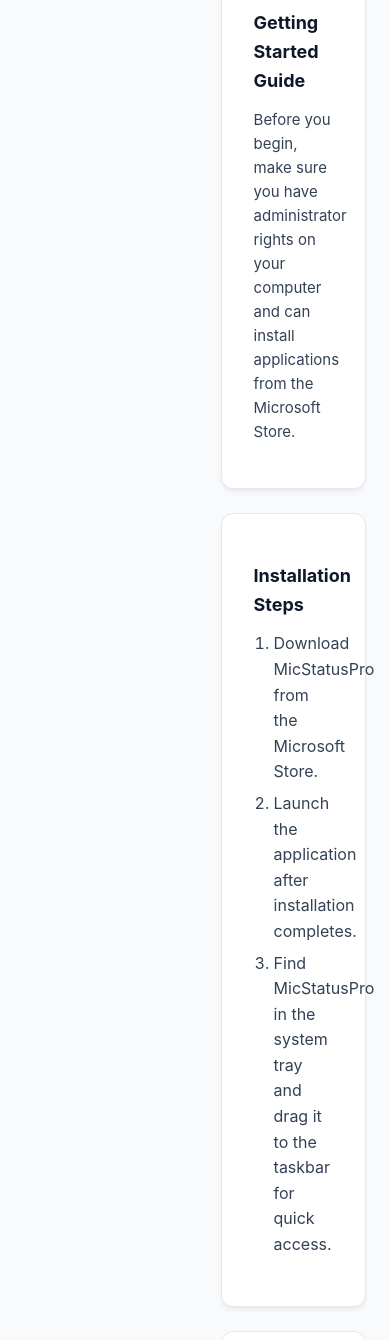
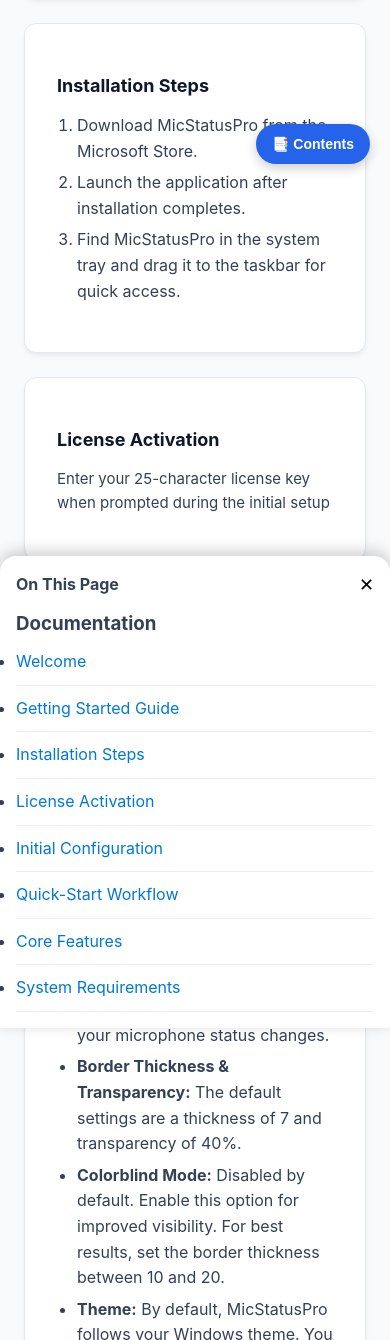
Before and after one commit to KnewKnowWare/MicStatusPro-Website, a plain HTML site: page public/docs/getting-started.html in a window 390 px wide. Shown: the part 660-2000 px from the top of the page. Drawn offline with Linux system fonts and the light colour scheme.

Commit message:
Refactor HTML structure and styles in getting-started.html

```diff
--- a/public/docs/getting-started.html
+++ b/public/docs/getting-started.html
@@ -5,7 +5,7 @@
 			<meta name="viewport" content="width=device-width, initial-scale=1.0">
 				<title>Troubleshooting Guide - MicStatusPro</title>
 				<link rel="preconnect" href="https://fonts.googleapis.com">
-    <link rel="preconnect" href="https://fonts.gstatic.com" crossorigin>
+					<link rel="preconnect" href="https://fonts.gstatic.com" crossorigin="">
 						<link href="https://fonts.googleapis.com/css2?family=Inter:wght@400;500;600;700&display=swap" rel="stylesheet">
 							<style>
 								/* ==========================================
@@ -133,6 +133,90 @@
 								.content-card li {
 								margin-bottom: 6px;
 								}
+								/* Hide mobile TOC on desktop */
+								.toc-fab,
+								.toc-panel {
+								display: none;
+								}
+
+								@media (max-width: 768px) {
+
+								/* Hide desktop sidebar */
+								.sidebar {
+								display: none;
+								}
+
+								/* Floating button */
+								.toc-fab {
+								display: block;
+								position: fixed;
+								bottom: 20px;
+								right: 20px;
+								z-index: 1000;
+
+								padding: 12px 16px;
+								border: none;
+								border-radius: 999px;
+
+								background: #2563eb;
+								color: white;
+
+								font-size: 14px;
+								font-weight: 600;
+
+								box-shadow: 0 4px 12px rgba(0,0,0,.2);
+								}
+
+								/* Slide-up panel */
+								.toc-panel {
+								display: block;
+
+								position: fixed;
+								left: 0;
+								right: 0;
+								bottom: -100%;
+
+								background: white;
+								border-top-left-radius: 16px;
+								border-top-right-radius: 16px;
+
+								box-shadow: 0 -4px 16px rgba(0,0,0,.2);
+
+								padding: 16px;
+
+								z-index: 1001;
+
+								transition: bottom .3s ease;
+
+								max-height: 70vh;
+								overflow-y: auto;
+								}
+
+								.toc-panel.open {
+								bottom: 0;
+								}
+
+								.toc-header {
+								display: flex;
+								justify-content: space-between;
+								align-items: center;
+								margin-bottom: 12px;
+								}
+
+								.toc-header button {
+								border: none;
+								background: none;
+								font-size: 18px;
+								cursor: pointer;
+								}
+
+								.toc-panel nav a {
+								display: block;
+								padding: 10px 0;
+								text-decoration: none;
+								border-bottom: 1px solid #eee;
+								}
+								}
 
 								/* ==========================================
 								5. IMAGES
@@ -199,14 +283,30 @@
 				<nav class="sidebar-nav">
 					<h3>Documentation</h3>
 					<ul>
-                    <li><a href="#welcome">Welcome</a></li>
-                    <li><a href="#getting-started">Getting Started Guide</a></li>
-                    <li><a href="#installation">Installation Steps</a></li>
-                    <li><a href="#license">License Activation</a></li>
-                    <li><a href="#configuration">Initial Configuration</a></li>
-                    <li><a href="#workflow">Quick-Start Workflow</a></li>
-                    <li><a href="#features">Core Features</a></li>
-                    <li><a href="#requirements">System Requirements</a></li>
+						<li>
+							<a href="#welcome">Welcome</a>
+						</li>
+						<li>
+							<a href="#getting-started">Getting Started Guide</a>
+						</li>
+						<li>
+							<a href="#installation">Installation Steps</a>
+						</li>
+						<li>
+							<a href="#license">License Activation</a>
+						</li>
+						<li>
+							<a href="#configuration">Initial Configuration</a>
+						</li>
+						<li>
+							<a href="#workflow">Quick-Start Workflow</a>
+						</li>
+						<li>
+							<a href="#features">Core Features</a>
+						</li>
+						<li>
+							<a href="#requirements">System Requirements</a>
+						</li>
 					</ul>
 				</nav>
 			</aside>
@@ -243,12 +343,24 @@
 					<h2>Default Settings (Standard Edition)</h2>
 					<p> These default settings are available in all MicStatusPro editions when you first start</p>
 					<ul>
-                    <li><strong>Mute/Unmute Border:</strong> By default, a red border appears when your microphone is muted and a green border appears when it is unmuted. The border is displayed on your primary monitor.</li>
-                    <li><strong>Mute/Unmute Sounds:</strong> Audio notifications are enabled by default so you can hear when your microphone status changes.</li>
-                    <li><strong>Border Thickness & Transparency:</strong> The default settings are a thickness of 7 and transparency of 40%.</li>
-                    <li><strong>Colorblind Mode:</strong> Disabled by default. Enable this option for improved visibility. For best results, set the border thickness between 10 and 20.</li>
-                    <li><strong>Theme:</strong> By default, MicStatusPro follows your Windows theme. You can switch to Light or Dark mode at any time.</li>
-                    <li><strong>Start with Windows:</strong> Disabled by default. Enable this option if you want MicStatusPro to start automatically when you sign in to Windows.</li>
+						<li>
+							<strong>Mute/Unmute Border:</strong> By default, a red border appears when your microphone is muted and a green border appears when it is unmuted. The border is displayed on your primary monitor.
+						</li>
+						<li>
+							<strong>Mute/Unmute Sounds:</strong> Audio notifications are enabled by default so you can hear when your microphone status changes.
+						</li>
+						<li>
+							<strong>Border Thickness & Transparency:</strong> The default settings are a thickness of 7 and transparency of 40%.
+						</li>
+						<li>
+							<strong>Colorblind Mode:</strong> Disabled by default. Enable this option for improved visibility. For best results, set the border thickness between 10 and 20.
+						</li>
+						<li>
+							<strong>Theme:</strong> By default, MicStatusPro follows your Windows theme. You can switch to Light or Dark mode at any time.
+						</li>
+						<li>
+							<strong>Start with Windows:</strong> Disabled by default. Enable this option if you want MicStatusPro to start automatically when you sign in to Windows.
+						</li>
 					</ul>
 				</section>
 
@@ -261,11 +373,21 @@
 					<h2>Premium Features</h2>
 					<p> Note: Features marked as Premium require an active MicStatusPro Pro license</p>
 					<ul>
-                    <li><strong>Premium Color Engine:</strong> Customize your mute and unmute colors using the built-in color picker.</li>
-                    <li><strong>Global Toggle:</strong> The default hotkey is <b>Ctrl + Shift + M</b>. You can change this shortcut, but be sure to test it as some key combinations may conflict with other applications.</li>
-                    <li><strong>Push-to-Talk:</strong> Turn any keyboard key into a push-to-talk button. By default, the <b>Right Alt</b> key is used. Hold the key to speak and release it to instantly mute your microphone.</li>
-                    <li><strong>Multi-Monitor Support:</strong> Display microphone status borders on your primary monitor or across all connected displays. MicStatusPro automatically adjusts when monitors are connected or disconnected.</li>
-                    <li><strong>Text Overlay:</strong> Display a draggable, transparent on-screen indicator that shows "Muted" or "UnMuted." You can customize the text and colors to match your preferences. By default, double-clicking the text overlay toggles your microphone between muted and unmuted.</li>
+						<li>
+							<strong>Premium Color Engine:</strong> Customize your mute and unmute colors using the built-in color picker.
+						</li>
+						<li>
+							<strong>Global Toggle:</strong> The default hotkey is <b>Ctrl + Shift + M</b>. You can change this shortcut, but be sure to test it as some key combinations may conflict with other applications.
+						</li>
+						<li>
+							<strong>Push-to-Talk:</strong> Turn any keyboard key into a push-to-talk button. By default, the <b>Right Alt</b> key is used. Hold the key to speak and release it to instantly mute your microphone.
+						</li>
+						<li>
+							<strong>Multi-Monitor Support:</strong> Display microphone status borders on your primary monitor or across all connected displays. MicStatusPro automatically adjusts when monitors are connected or disconnected.
+						</li>
+						<li>
+							<strong>Text Overlay:</strong> Display a draggable, transparent on-screen indicator that shows "Muted" or "UnMuted." You can customize the text and colors to match your preferences. By default, double-clicking the text overlay toggles your microphone between muted and unmuted.
+						</li>
 					</ul>
 				</section>
 
@@ -273,9 +395,15 @@
 					<h2>System Requirements</h2>
 					<p>Minimum specifications for deployment:</p>
 					<ul>
-                    <li><strong>OS:</strong> Windows 10/11 (64-bit)</li>
-                    <li><strong>Memory:</strong> 200 MB available RAM</li>
-                    <li><strong>Storage:</strong> 200 MB available disk space</li>
+						<li>
+							<strong>OS:</strong> Windows 10/11 (64-bit)
+						</li>
+						<li>
+							<strong>Memory:</strong> 200 MB available RAM
+						</li>
+						<li>
+							<strong>Storage:</strong> 200 MB available disk space
+						</li>
 					</ul>
 				</section>
 
@@ -285,10 +413,18 @@
 		<!-- Global Footer -->
 		<footer class="app-footer">
 			<ul>
-            <li><a href="../index.html">Home</a></li>
-            <li><a href="../privacy.html">Privacy Policy</a></li>
-            <li><a href="../eula.html">EULA</a></li>
-            <li><a href="documentation.html">Documentation Hub</a></li>
+				<li>
+					<a href="../index.html">Home</a>
+				</li>
+				<li>
+					<a href="../privacy.html">Privacy Policy</a>
+				</li>
+				<li>
+					<a href="../eula.html">EULA</a>
+				</li>
+				<li>
+					<a href="documentation.html">Documentation Hub</a>
+				</li>
 			</ul>
 		</footer>
 		<script>
@@ -300,6 +436,51 @@
 			});
 			});
 		</script>
+		<script>
+			document.addEventListener('DOMContentLoaded', () => {
 
+			// Copy sidebar nav into mobile TOC
+			const sidebarNav = document.querySelector('.sidebar-nav');
+			const mobileToc = document.getElementById('mobile-toc');
+
+			if (sidebarNav && mobileToc) {
+			mobileToc.innerHTML = sidebarNav.innerHTML;
+			}
+
+			// Open panel
+			document.getElementById('toc-button')
+			.addEventListener('click', () => {
+			document.getElementById('toc-panel')
+			.classList.add('open');
+			});
+
+			// Close panel
+			document.getElementById('toc-close')
+			.addEventListener('click', () => {
+			document.getElementById('toc-panel')
+			.classList.remove('open');
+			});
+
+			// Close after user taps a link
+			mobileToc.addEventListener('click', (e) => {
+			if (e.target.tagName === 'A') {
+			document.getElementById('toc-panel')
+			.classList.remove('open');
+			}
+			});
+			});
+		</script>
+		<button id="toc-button" class="toc-fab">
+			📑 Contents
+		</button>
+
+		<div id="toc-panel" class="toc-panel">
+			<div class="toc-header">
+				<strong>On This Page</strong>
+				<button id="toc-close">✕</button>
+			</div>
+
+			<nav id="mobile-toc"></nav>
+		</div>
 	</body>
 </html>
```
Lines whose indentation alone changed are shown as unchanged.
